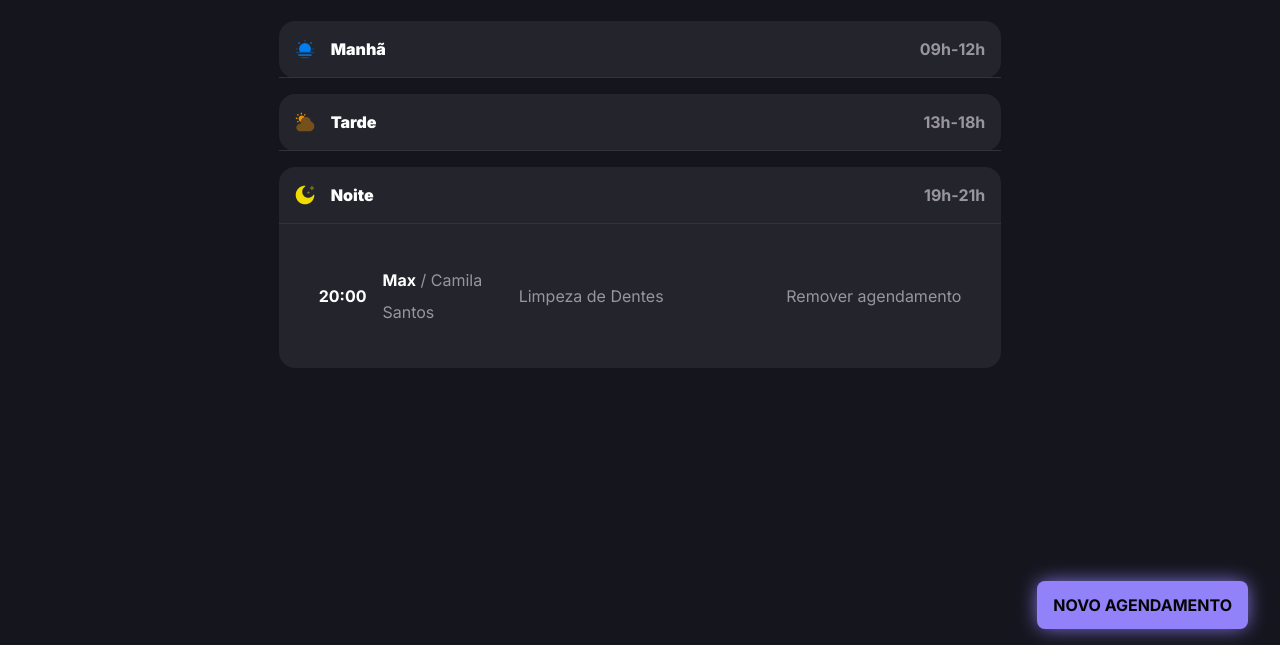
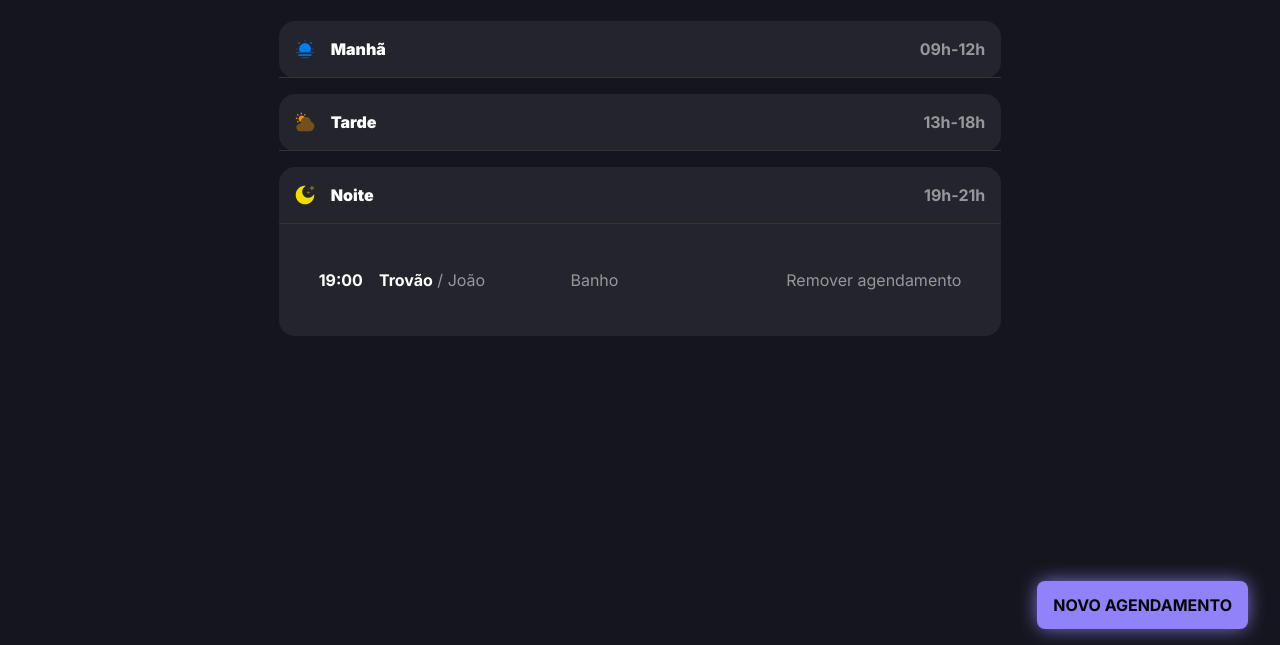
Before and after one commit to jaojogadez/petshop-scheduling, a website built with webpack: page index.html in a window 1280 px wide. Shown: the part 155-800 px from the top of the page. Built offline with nearby package versions, Linux system fonts and the light colour scheme; data requests are answered from the project's data file.

Commit message:
feat: agendamentos agora carregam em tela

```diff
--- a/index.html
+++ b/index.html
@@ -75,15 +75,15 @@
               <div class="me-auto">
                 <img
                   src="./src/assets/afternoon.png"
-                  alt="morning-sun-icon"
-                  class="img-morning"
+                  alt="afternoon-sun-icon"
+                  class="img-afternoon"
                 />
                 <strong class="label-large">Tarde</strong>
               </div>
               <span class="paragraph-medium">13h-18h</span>
             </header>
             <!-- Schedules -->
-            <ul id="period-morning" class="period list-unstyled">
+            <ul id="period-afternoon" class="period list-unstyled">
               <!-- <li>
                 <div class="header-item">
                   <strong id="hour-strong">14:00</strong>
@@ -104,16 +104,16 @@
               <div class="me-auto">
                 <img
                   src="./src/assets/night.png"
-                  alt="morning-sun-icon"
-                  class="img-morning"
+                  alt="night-sun-icon"
+                  class="img-night"
                 />
                 <strong class="label-large">Noite</strong>
               </div>
               <span class="paragraph-medium">19h-21h</span>
             </header>
             <!-- Schedules -->
-            <ul id="period-morning" class="period list-unstyled">
-              <li>
+            <ul id="period-night" class="period list-unstyled">
+              <!-- <li>
                 <div class="header-item">
                   <strong id="hour-strong">20:00</strong>
                   <p class="m-0">
@@ -123,7 +123,7 @@
                 </div>
                 <span class="service-item"> Limpeza de Dentes </span>
                 <span class="remove-item"> Remover agendamento </span>
-              </li>
+              </li>  -->
             </ul>
           </section>
         </aside>
--- a/server.json
+++ b/server.json
@@ -8,6 +8,15 @@
       "phone": "1423434",
       "date": "2025-07-27",
       "hour": "15:00"
+    },
+    {
+      "id": "e3f1",
+      "pet": "Trovão",
+      "person": "João",
+      "service": "Banho",
+      "phone": "342242242",
+      "date": "2025-07-26",
+      "hour": "19:00"
     }
   ]
 }
--- a/src/modules/page-load.js
+++ b/src/modules/page-load.js
@@ -5,3 +5,8 @@ document.addEventListener("DOMContentLoaded", function () {
   schedulesDay();
   clearPastSchedules();
 });
+
+const selectedDate = document.querySelector("#date-header");
+selectedDate.addEventListener("change", () => {
+  schedulesDay();
+})
--- a/src/modules/schedules/schedule-load.js
+++ b/src/modules/schedules/schedule-load.js
@@ -1,3 +1,41 @@
-export function schedulesDay() {
-    console.log("Carregar agendamentos")
+import { apiConfig } from "../../services/api-config.js";
+
+export async function schedulesDay() {
+  const response = await fetch(`${apiConfig.baseURL}/schedules`);
+  const schedules = await response.json();
+
+  const selectedDate = document.querySelector("#date-header");
+  document.querySelectorAll(".period").forEach((ul) => (ul.innerHTML = ""));
+
+  schedules.forEach((schedule) => {
+    if (schedule.date != selectedDate.value) {
+      return;
+    }
+
+    const li = document.createElement("li");
+    li.innerHTML = `
+        <div class="header-item">
+            <strong id="hour-strong">${schedule.hour}</strong>
+            <p class="m-0">
+                <strong class="name-pet">${schedule.pet}</strong> /
+                <span class="name-person">${schedule.person}</span>
+            </p>
+        </div>
+        <span class="service-item"> ${schedule.service} </span>
+        <span class="remove-item"> Remover agendamento </span>
+    `;
+
+    const scheduleHour = parseInt(schedule.hour);
+    let ulID = "";
+
+    if (scheduleHour >= 9 && scheduleHour <= 12) {
+      ulID = "#period-morning";
+    } else if (scheduleHour >= 13 && scheduleHour <= 18) {
+      ulID = "#period-afternoon";
+    } else {
+      ulID = "#period-night";
+    }
+
+    document.querySelector(ulID).appendChild(li);
+  });
 }
```
